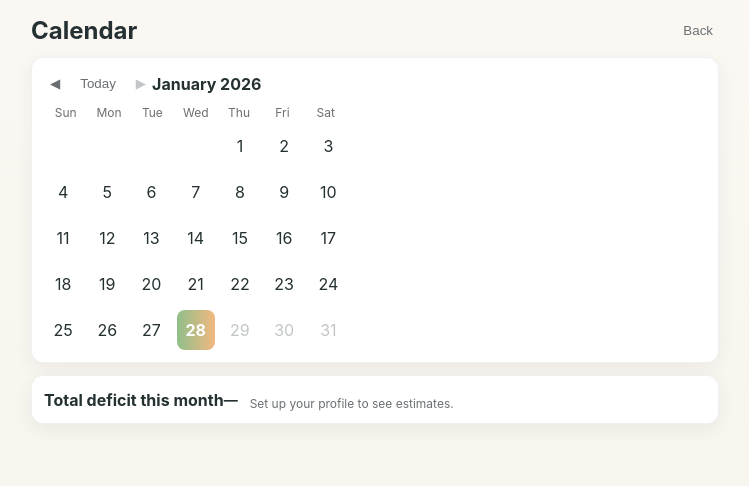
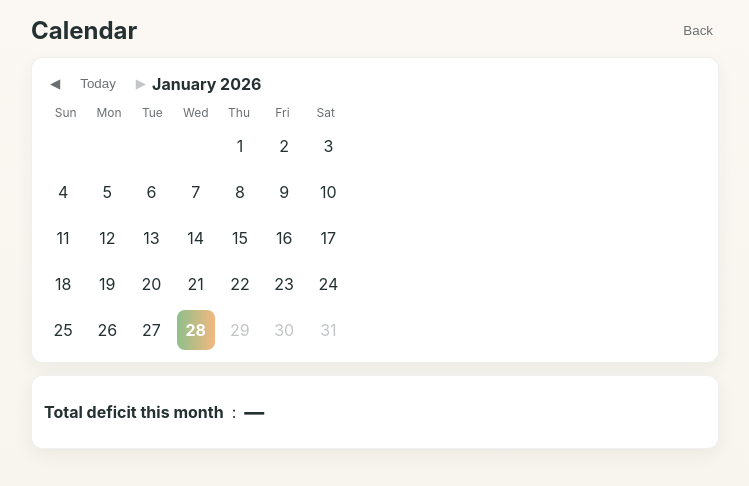
Before and after one commit to AshuferMorningstar/Calorie-Tracker, a React (Vite) app: page /calendar in a window 1280 px wide. Shown: the top 486 px of the page, without its empty margins (265-1014 px from the left). Built offline with nearby package versions, Linux system fonts and the light colour scheme.

Commit message:
Update monthly deficit card layout and info
Centered the content in the 'Total deficit this month' card, increased the font size for the total, and simplified the per-day deficit info to show only the number of logged days.

```diff
--- a/src/pages/Calendar.jsx
+++ b/src/pages/Calendar.jsx
@@ -183,12 +183,13 @@ export default function Calendar(){
         </div>
       </div>
       <div className="card" style={{padding:12,marginTop:12}}>
-        <div style={{display:'flex',justifyContent:'space-between',alignItems:'center'}}>
+        <div style={{display:'flex',alignItems:'center',justifyContent:'center',gap:8,minHeight:48}}>
           <div style={{fontWeight:700}}>Total deficit this month</div>
-          <div style={{fontSize:14,fontWeight:700}}>{totalMonthLost !== null ? `${Math.round(totalMonthLost.total)} kcal` : '—'}</div>
+          <div>:</div>
+          <div style={{fontSize:20,fontWeight:800}}>{totalMonthLost !== null ? `${Math.round(totalMonthLost.total)} kcal` : '—'}</div>
         </div>
-        <div style={{fontSize:12,color:'var(--muted)',marginTop:8}}>
-          {plan ? `Per-day deficit (plan): ${plan.maintenance - plan.diet} kcal — from ${totalMonthLost ? totalMonthLost.loggedDays : 0} logged day(s)` : 'Set up your profile to see estimates.'}
+        <div style={{fontSize:12,color:'var(--muted)',marginTop:8,textAlign:'center'}}>
+          {totalMonthLost ? `${totalMonthLost.loggedDays} ${totalMonthLost.loggedDays === 1 ? 'day' : 'days'}` : ''}
         </div>
       </div>
     </div>
```
